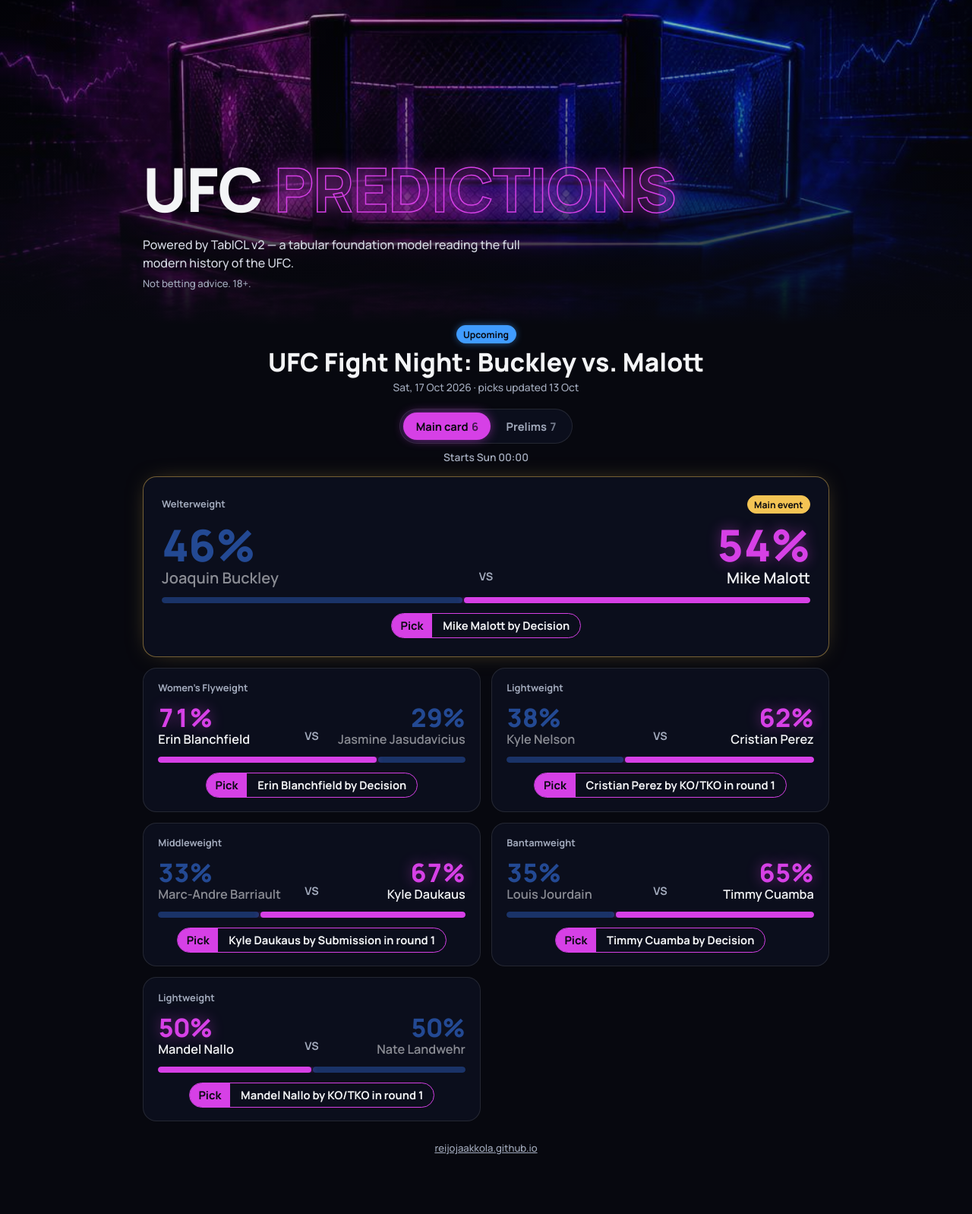
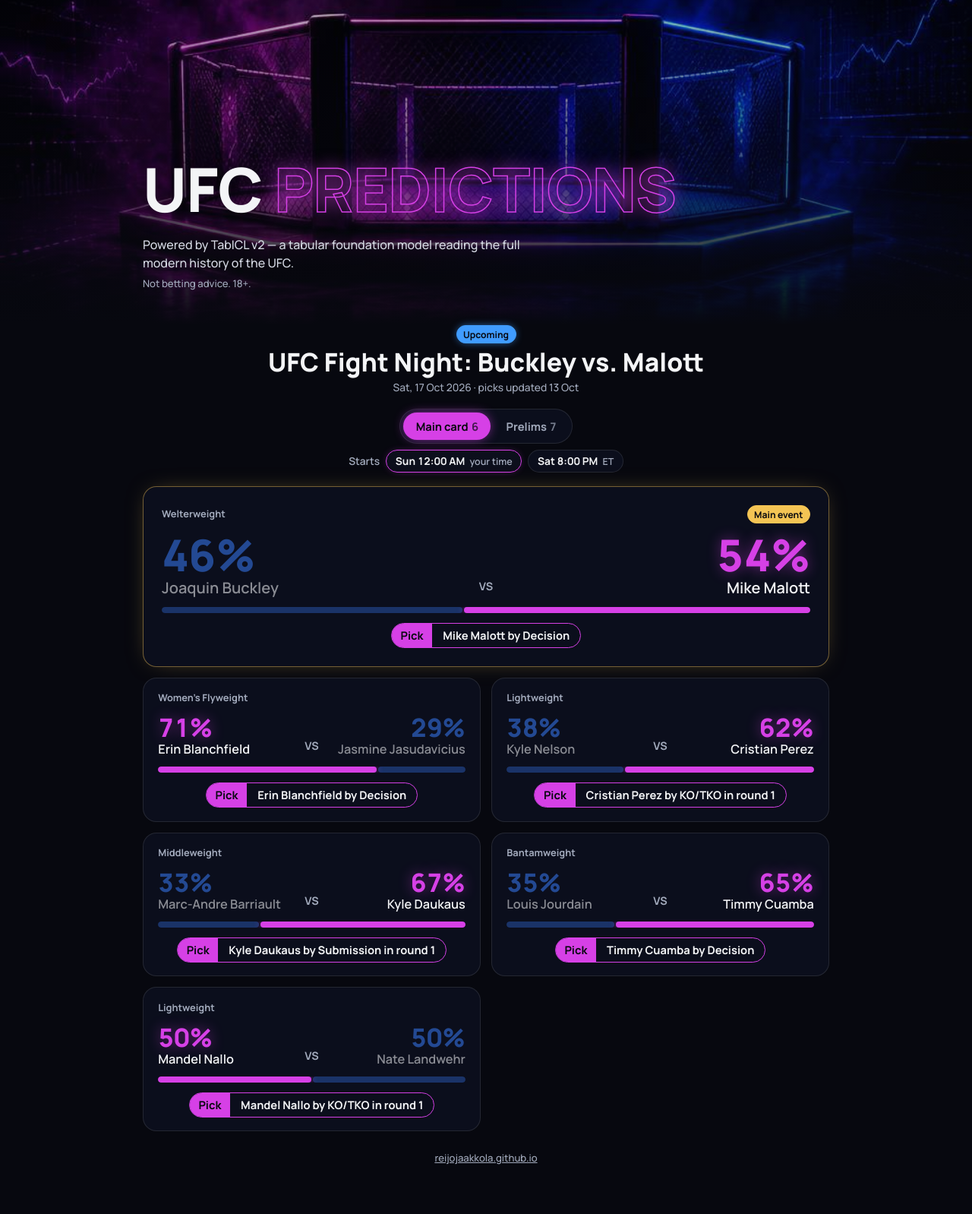
Before and after one commit to ReijoJaakkola/ReijoJaakkola.github.io, a Jekyll site: the page ufc/index.html, which Jekyll copies as it is, in a window 1280 px wide. Shown: the whole page at 76% size. Built offline with Jekyll 4.4.1, drawn with Linux system fonts in a browser that asks for light colours.

Commit message:
UFC page: start times in the visitor's time and ET
Co-Authored-By: Claude Opus 5.5 <noreply@anthropic.com>

```diff
--- a/ufc/index.html
+++ b/ufc/index.html
@@ -91,7 +91,10 @@
   .tabbar button .n { opacity: .7; margin-left: .3em; }
   .tabbar button[aria-selected="true"] { color: var(--bg); background: var(--magenta); box-shadow: 0 0 16px -4px var(--magenta); }
   .tabbar button:focus-visible { outline: 2px solid var(--neon); outline-offset: 2px; }
-  .when-line { text-align: center; color: var(--muted); font-size: .86rem; font-weight: 600; margin: 4px 0 16px; }
+  .when-row { display: flex; flex-wrap: wrap; justify-content: center; align-items: center; gap: 8px; margin: 6px 0 18px; color: var(--muted); font-size: .86rem; font-weight: 600; }
+  .tpill { display: inline-flex; align-items: baseline; gap: .45em; padding: .32em .85em; border: 1px solid var(--line); border-radius: 999px; background: var(--glass); color: var(--text); font-weight: 700; }
+  .tpill small { color: var(--muted); font-weight: 600; font-size: .78rem; }
+  .tpill.me { border-color: var(--magenta); box-shadow: 0 0 12px -6px var(--magenta); }
   details .tabs { margin-top: .4em; }
 
   .record { padding: 1.1em 1.3em; }
@@ -156,7 +159,16 @@
   };
   const grid = (bouts) => `<div class="grid">${bouts.map(bout).join('')}</div>`;
   const SECTIONS = [['main', 'Main card'], ['prelims', 'Prelims'], ['early', 'Early prelims']];
-  const when = (ts) => new Intl.DateTimeFormat('en-GB', { weekday: 'short', hour: '2-digit', minute: '2-digit' }).format(new Date(ts * 1000));
+  // Section start in the visitor's own time zone (their device's setting) and in ET,
+  // the zone UFC announces in. "Your time" follows the device's 12 h / 24 h clock.
+  const H12 = new Intl.DateTimeFormat(undefined, { hour: 'numeric' }).resolvedOptions().hour12;
+  const clock = (ts, h12, timeZone) => new Intl.DateTimeFormat(h12 ? 'en-US' : 'en-GB',
+    { weekday: 'short', hour: 'numeric', minute: '2-digit', timeZone }).format(new Date(ts * 1000));
+  const startRow = (ts) => {
+    const et = clock(ts, true, 'America/New_York');
+    return `<div class="when-row num"><span>Starts</span><span class="tpill me">${esc(clock(ts, H12))}<small>your time</small></span>${
+      clock(ts, true) === et ? '' : `<span class="tpill">${esc(et)}<small>ET</small></span>`}</div>`;   // no ET pill for ET visitors
+  };
   // Main card / prelims / early prelims as tabs; one plain list when the split is unknown.
   const cardBody = (c, showTimes) => {
     const groups = SECTIONS.map(([k, label]) => ({ k, label, bouts: c.bouts.filter((b) => b.section === k) }))
@@ -167,7 +179,7 @@
     return `<div class="tabs"><div class="tabbar" role="tablist" aria-label="Card section">${groups.map((g, i) =>
         `<button type="button" role="tab" id="${id}-${g.k}-tab" aria-controls="${id}-${g.k}" aria-selected="${i === 0}" tabindex="${i ? -1 : 0}">${g.label}<span class="n">${g.bouts.length}</span></button>`).join('')}</div></div>
       ${groups.map((g, i) => `<div role="tabpanel" id="${id}-${g.k}" aria-labelledby="${id}-${g.k}-tab"${i ? ' hidden' : ''}>${
-        times[g.k] ? `<div class="when-line" title="Your time zone">Starts ${esc(when(times[g.k]))}</div>` : ''}${grid(g.bouts)}</div>`).join('')}`;
+        times[g.k] ? startRow(times[g.k]) : ''}${grid(g.bouts)}</div>`).join('')}`;
   };
   const selectTab = (tab) => {
     tab.closest('[role="tablist"]').querySelectorAll('[role="tab"]').forEach((t) => {
```
